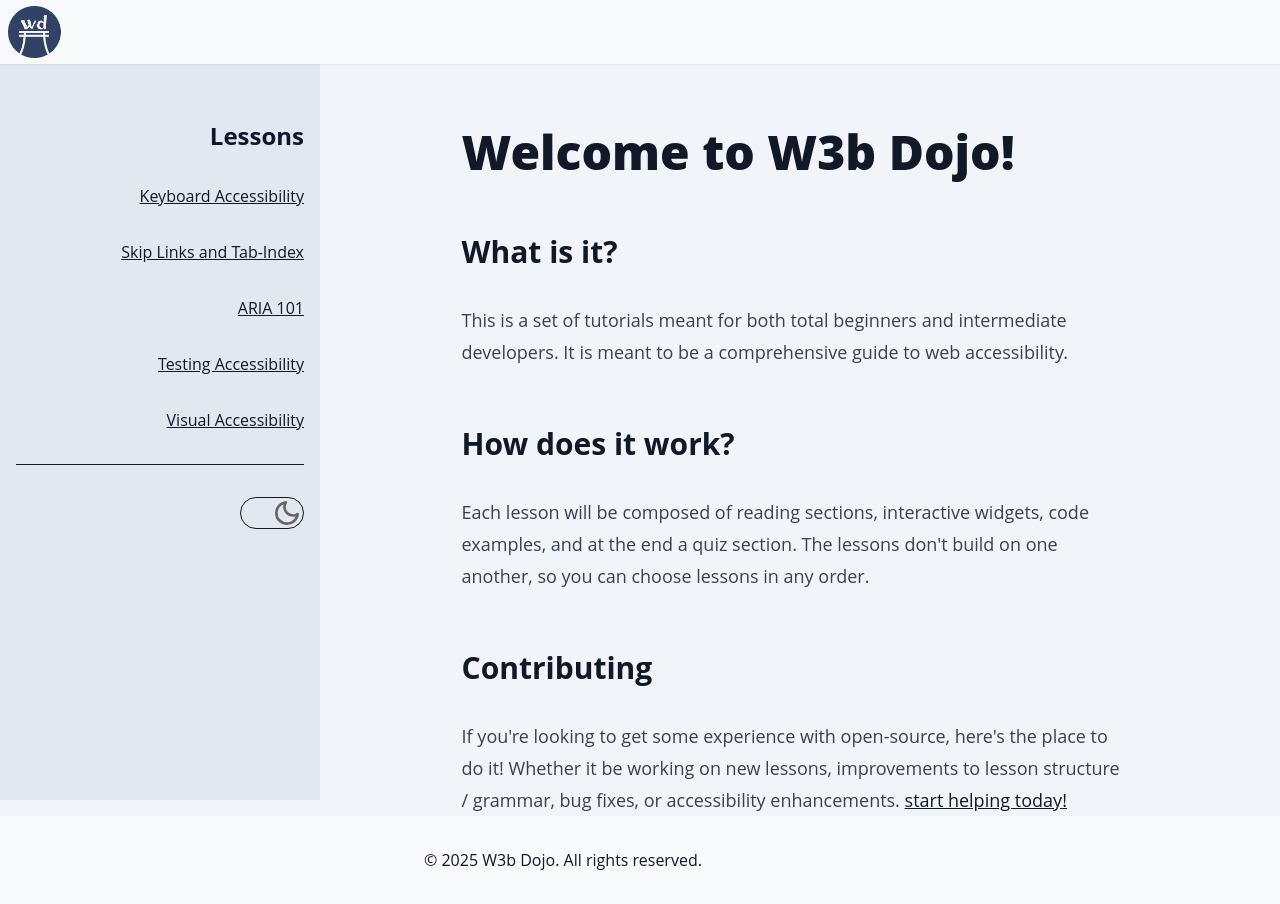
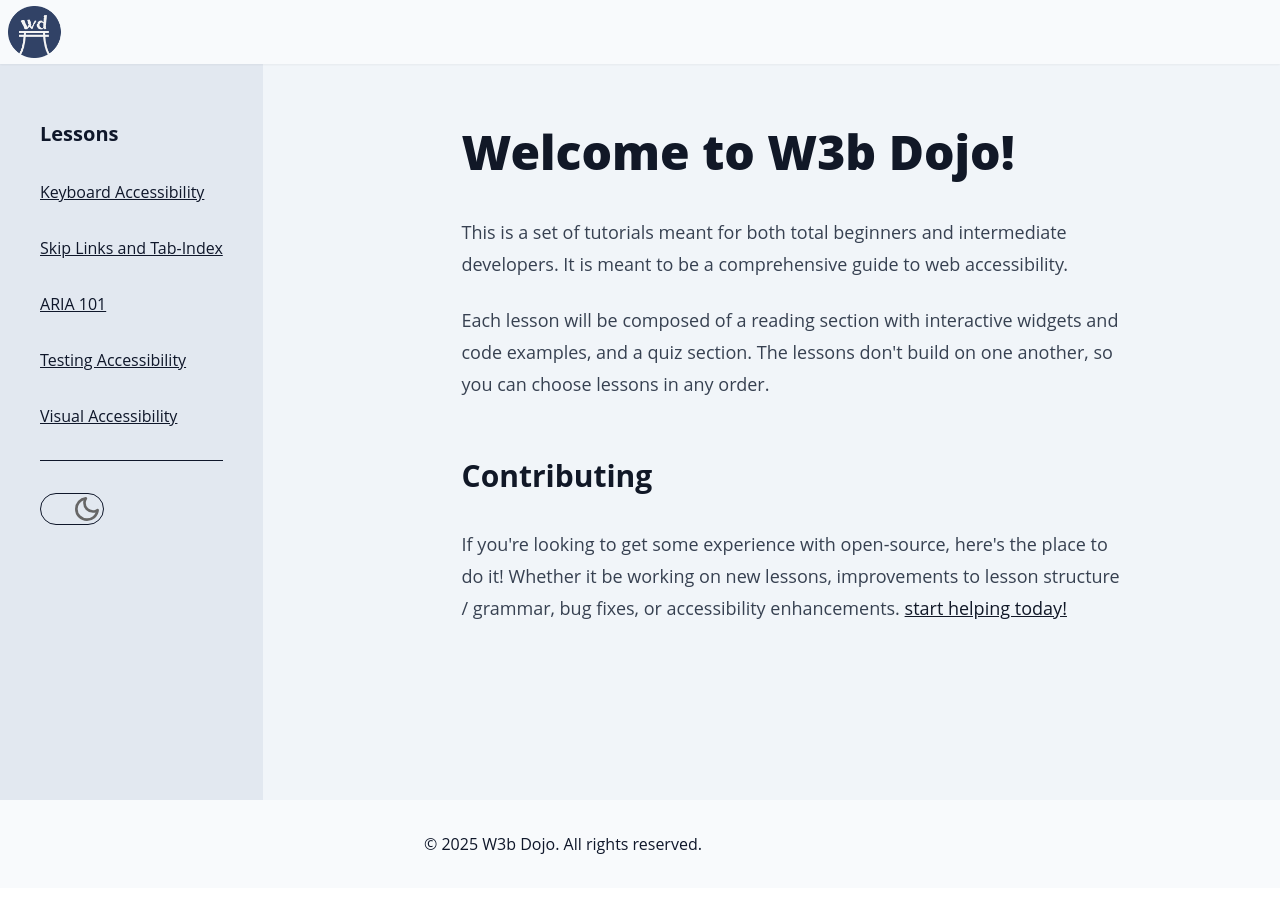
Before and after one commit to joayo13/w3bdojo, a SvelteKit app: page / in a window 1280 px wide. Built offline with nearby package versions, Linux system fonts and the light colour scheme.

Commit message:
left aligned lesson nav, added fade opacity background to mobile menu

```diff
--- a/src/routes/+layout.svelte
+++ b/src/routes/+layout.svelte
@@ -7,6 +7,7 @@
 	let darkMode = $state(false);
 	let mobileNavLinksVisible = $state(false);
 	let { children } = $props();
+	import { fade } from 'svelte/transition';
 
 	onMount(() => {
 		if (localStorage.getItem('theme') === 'dark') {
@@ -63,9 +64,9 @@
 <!-- desktop nav links -->
 <nav
 	aria-labelledby="lessons-header"
-	class="fixed hidden h-screen w-80 flex-col bg-slate-200 px-4 pt-16 text-right text-slate-900 lg:flex dark:bg-slate-800 dark:text-slate-200"
+	class="fixed hidden h-screen flex-col bg-slate-200 px-10 pt-16 text-slate-900 lg:flex dark:bg-slate-800 dark:text-slate-200"
 >
-	<h2 class="mt-14 text-2xl font-bold" id="lessons-header">Lessons</h2>
+	<h2 class="mt-14 text-xl font-bold" id="lessons-header">Lessons</h2>
 	<ul class="relative mt-8 flex flex-col gap-8">
 		<li>
 			<a href="/lessons/lesson-1">Keyboard Accessibility</a>
@@ -100,6 +101,7 @@
 <!-- /desktop nav links -->
 <!-- mobile nav links -->
 {#if mobileNavLinksVisible}
+	<div transition:fade class="fixed inset-0 z-10 bg-black opacity-50"></div>
 	<nav
 		aria-labelledby="lessons-header"
 		transition:slide={{ delay: 100, duration: 300, easing: quintOut, axis: 'x' }}
@@ -121,7 +123,7 @@
 				<path stroke-linecap="round" stroke-linejoin="round" d="M6 18 18 6M6 6l12 12" />
 			</svg>
 		</button>
-		<h2 class="mt-14 text-2xl font-bold" id="lessons-header">Lessons</h2>
+		<h2 class="mt-14 text-xl font-bold" id="lessons-header">Lessons</h2>
 		<ul class="mt-8 flex flex-col gap-8">
 			<li>
 				<a onclick={toggleMobileNavLinks} href="/lessons/lesson-1">Keyboard Accessibility</a>
--- a/src/routes/+page.svelte
+++ b/src/routes/+page.svelte
@@ -12,17 +12,13 @@
 
 <section class="prose lg:prose-lg dark:prose-invert">
 	<h1>Welcome to W3b Dojo!</h1>
-
-	<h2>What is it?</h2>
 	<p>
 		This is a set of tutorials meant for both total beginners and intermediate developers. It is
 		meant to be a comprehensive guide to web accessibility.
 	</p>
-
-	<h2>How does it work?</h2>
 	<p>
-		Each lesson will be composed of reading sections, interactive widgets, code examples, and at the
-		end a quiz section. The lessons don't build on one another, so you can choose lessons in any
+		Each lesson will be composed of a reading section with interactive widgets and code examples,
+		and a quiz section. The lessons don't build on one another, so you can choose lessons in any
 		order.
 	</p>
 
```
